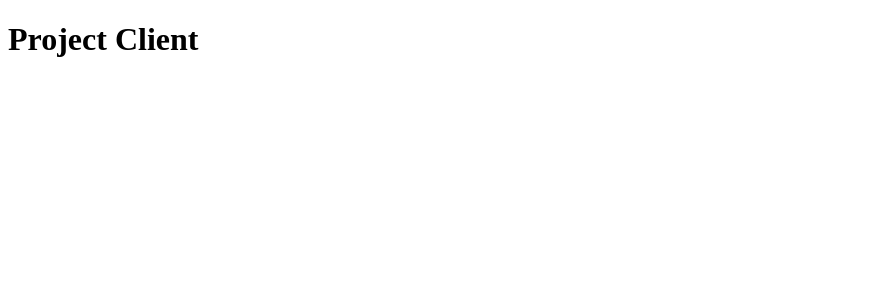
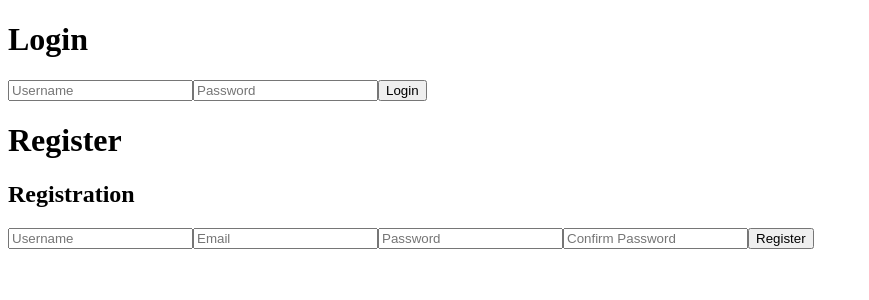
Before and after one commit to alvinscode/movie-discovery-app, a React (Create React App) app in the folder client/: page / in a window 1280 px wide. Shown: the top 300 px of the page, without its empty margins (0-869 px from the left). Built offline with nearby package versions, Linux system fonts and the light colour scheme.

Commit message:
add register and login function

```diff
--- a/client/src/components/App.js
+++ b/client/src/components/App.js
@@ -1,8 +1,18 @@
 import React, { useEffect, useState } from "react";
 import { Switch, Route } from "react-router-dom";
+import LoginForm from './Login'
+import Register from "./Register";
 
 function App() {
-  return <h1>Project Client</h1>;
+  return (
+      <div>
+        <h1>Login</h1>
+        <LoginForm />
+
+        <h1>Register</h1>
+        <Register />
+      </div>
+  )
 }
 
 export default App;
--- /dev/null
+++ b/client/src/components/Login.js
@@ -0,0 +1,55 @@
+import React, { useState } from 'react';
+
+function Login() {
+    const [username, setUsername] = useState('');
+    const [password, setPassword] = useState('');
+    const [loginMessage, setLoginMessage] = useState('');
+
+    const handleLogin = () => {
+        const data = {
+            username: username,
+            password: password,
+        };
+
+        fetch('/login', {
+            method: 'POST',
+            headers: {
+                'Content-Type': 'application/json',
+            },
+            body: JSON.stringify(data),
+        })
+            .then((response) => {
+                if (response.ok) {
+                    setLoginMessage('Login successful');
+                } else {
+                    setLoginMessage('Login failed');
+                    console.error('Login failed');
+                }
+            })
+            .catch((error) => {
+                setLoginMessage('Login error');
+                console.error('Login error:', error);
+            });
+    };
+
+    return (
+        <div>
+            <input
+                type="text"
+                placeholder="Username"
+                value={username}
+                onChange={(e) => setUsername(e.target.value)}
+            />
+            <input
+                type="password"
+                placeholder="Password"
+                value={password}
+                onChange={(e) => setPassword(e.target.value)}
+            />
+            <button onClick={handleLogin}>Login</button>
+            <p>{loginMessage}</p>
+        </div>
+    );
+}
+
+export default Login;
--- /dev/null
+++ b/client/src/components/Register.js
@@ -0,0 +1,76 @@
+import React, { useState } from 'react';
+
+function RegisterForm() {
+    const [username, setUsername] = useState('');
+    const [email, setEmail] = useState('');
+    const [password, setPassword] = useState('');
+    const [confirmPassword, setConfirmPassword] = useState('');
+    const [registrationMessage, setRegistrationMessage] = useState('');
+
+    const handleRegister = () => {
+        if (password !== confirmPassword) {
+            setRegistrationMessage('Passwords do not match');
+            return;
+        }
+
+        const data = {
+            username: username,
+            email: email,
+            password: password,
+        };
+
+        fetch('/register', {
+            method: 'POST',
+            headers: {
+                'Content-Type': 'application/json',
+            },
+            body: JSON.stringify(data),
+        })
+            .then((response) => {
+                if (response.ok) {
+                    setRegistrationMessage('Registration successful');
+                } else {
+                    setRegistrationMessage('Registration failed');
+                    console.error('Registration failed');
+                }
+            })
+            .catch((error) => {
+                setRegistrationMessage('Registration error');
+                console.error('Registration error:', error);
+            });
+    };
+
+    return (
+        <div>
+            <h2>Registration</h2>
+            <input
+                type="text"
+                placeholder="Username"
+                value={username}
+                onChange={(e) => setUsername(e.target.value)}
+            />
+            <input
+                type="email"
+                placeholder="Email"
+                value={email}
+                onChange={(e) => setEmail(e.target.value)}
+            />
+            <input
+                type="password"
+                placeholder="Password"
+                value={password}
+                onChange={(e) => setPassword(e.target.value)}
+            />
+            <input
+                type="password"
+                placeholder="Confirm Password"
+                value={confirmPassword}
+                onChange={(e) => setConfirmPassword(e.target.value)}
+            />
+            <button onClick={handleRegister}>Register</button>
+            <p>{registrationMessage}</p>
+        </div>
+    );
+}
+
+export default RegisterForm;
```
